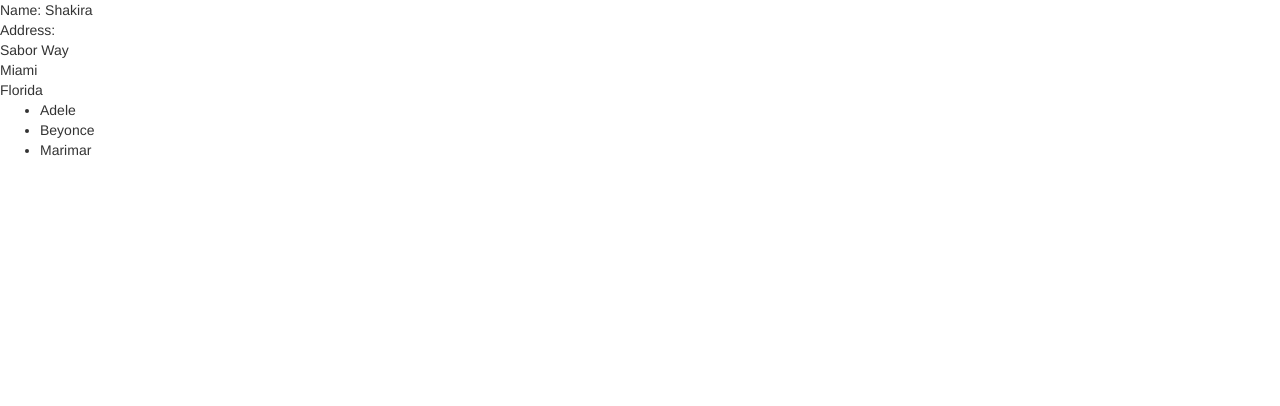
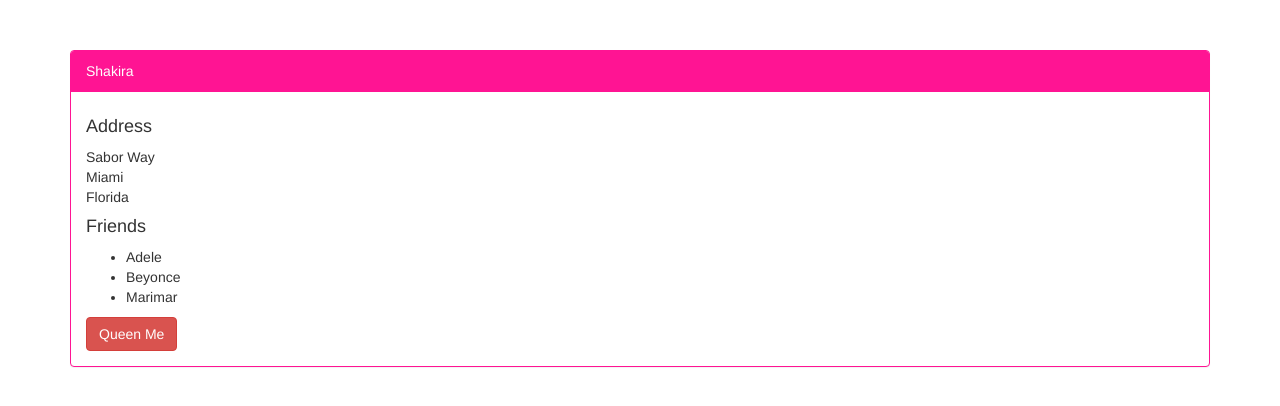
Before and after one commit to DecaUniversity/ng-directives, a website: page index.html in a window 1280 px wide. Drawn offline with nearby package versions, Linux system fonts and the light colour scheme.

Commit message:
Add Hot Pink style to the Diva Panel and Queen Me button

```diff
--- a/app.js
+++ b/app.js
@@ -11,11 +11,14 @@
 			city: "Miami",
 			stt: "Florida"
 		},
-		friends: [
+		squad: [
 			"Adele", "Beyonce", "Marimar"
 		]
 	}
 
+	$scope.queenMe = function (queenToBe) {
+		queenToBe.rank = "Queen"
+	}
 
 }]);
 
--- a/index.html
+++ b/index.html
@@ -14,7 +14,7 @@
 		<script src="app.js"></script>
 
 	</head>
-	<body ng-controller="MainController">
+	<body ng-controller="MainController" class="container">
 		<user-info-card></user-info-card>
 	</body>
 </html>
--- a/style.css
+++ b/style.css
@@ -0,0 +1,12 @@
+.container {
+	padding-top: 50px;
+}
+
+.panel, .panel-primary, .panel-body, .panel-heading {
+	border-color: deeppink !important;
+}
+
+.panel-primary > .panel-heading {
+	background-image: none;
+	background-color: deeppink !important;
+}
--- a/userInfoCard.html
+++ b/userInfoCard.html
@@ -1,16 +1,25 @@
-<div>
-	Name: {{diva.name}}
-	<br>
-	Address:
-	<br>
+<div class="panel panel-primary">
+
+	<div class="panel-heading">
+		{{diva.name}}
+		<span ng-show="diva.rank" class="pull-right">Queen</span>
+	</div>
+
+	<div class="panel-body">
+		<h4>Address</h4>
 		{{diva.address.street}}
 		<br>
 		{{diva.address.city}}
 		<br>
 		{{diva.address.stt}}
+		<h4>Friends</h4>
 		<ul>
-		<li ng-repeat="friend in diva.friends">
+			<li ng-repeat="friend in diva.squad">
 				{{friend}}
 			</li>
 		</ul>
+
+		<button ng-show="!diva.rank" class="btn btn-danger" ng-click="queenMe(diva)">Queen Me</button>
+
 	</div>
+</div>
```
Lines whose indentation alone changed are shown as unchanged.
